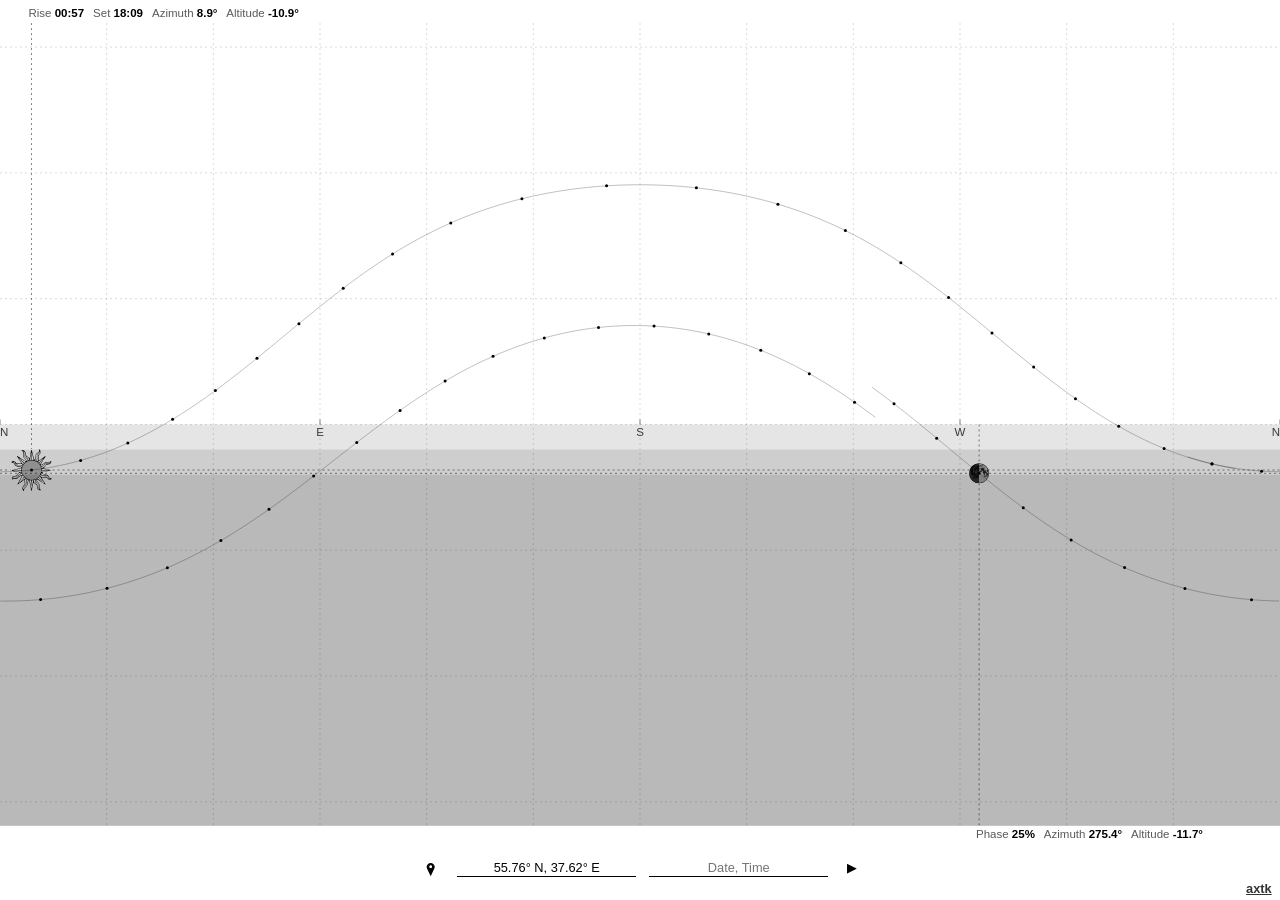
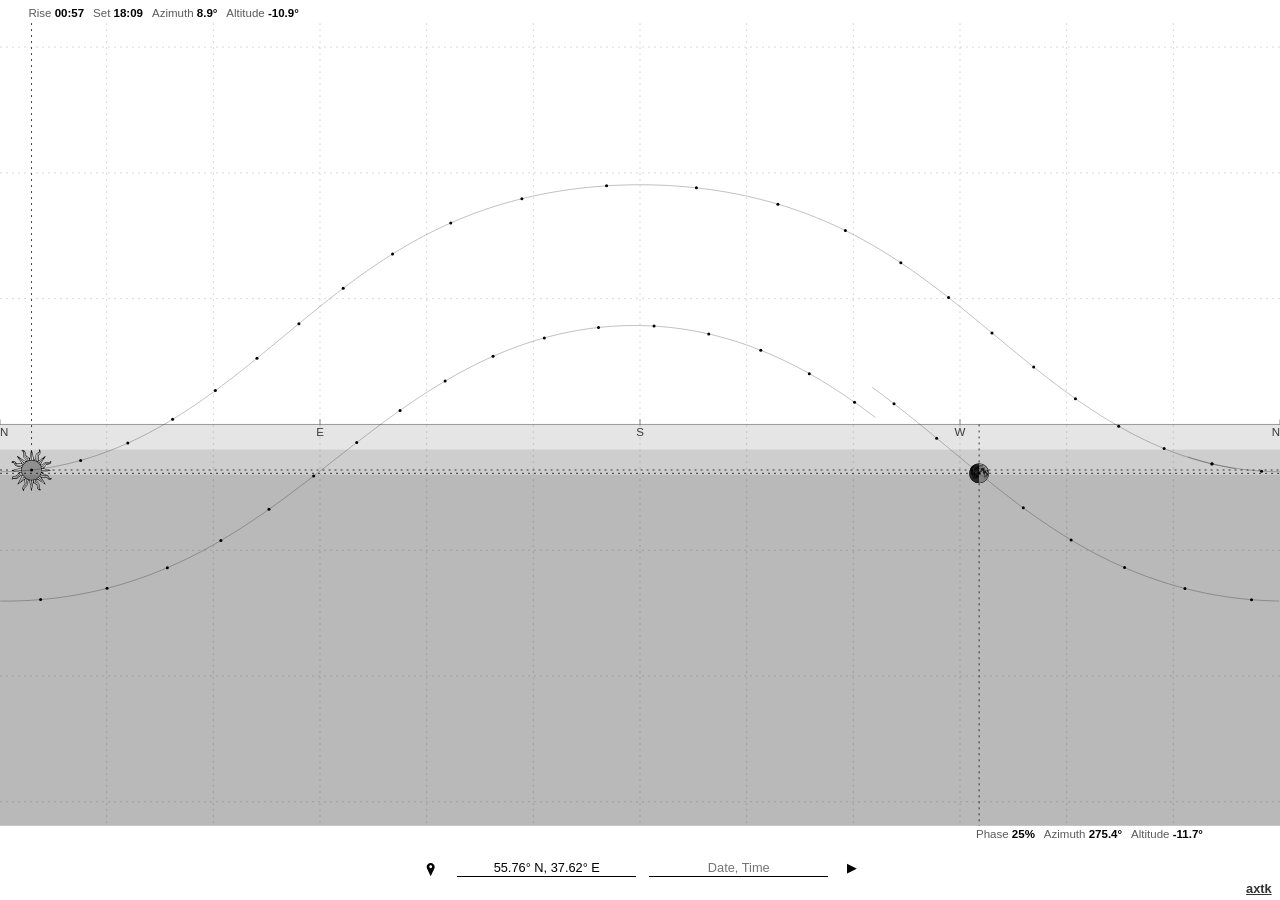
Before and after one commit to axtk/axtk.github.io, a Jekyll site: the page daylight.html, which Jekyll copies as it is, in a window 1280 px wide. Built offline with Jekyll 4.4.1, drawn with Linux system fonts in a browser that asks for light colours.

Commit message:
update daylight styles

```diff
--- a/assets/daylight/index.css
+++ b/assets/daylight/index.css
@@ -83,16 +83,20 @@
 }
 #screen .marker-lines line {
     stroke: currentColor;
-    stroke-width: .5;
-    stroke-dasharray: 2 3;
+    stroke-width: .75;
+    stroke-dasharray: 2 4;
     fill: none;
 }
 #screen .grid line {
     stroke: currentColor;
     stroke-width: .5;
-    stroke-dasharray: 2 3;
+    stroke-dasharray: 2 4;
     stroke-opacity: .3;
     fill: none;
+}
+#screen .grid line[data-alt="0"] {
+    stroke-dasharray: none;
+    stroke-opacity: .75;
 }
 #screen .hidden {
     display: none;
--- a/src/daylight/renderGrid.ts
+++ b/src/daylight/renderGrid.ts
@@ -22,6 +22,7 @@
         line.setAttribute('y1', String(y));
         line.setAttribute('x2', String(width));
         line.setAttribute('y2', String(y));
+        line.setAttribute('data-alt', String(h));
     }
 
     for (let az = 30; az < 360; az += 30) {
```
Also changed, not shown: assets/0/daylight/index.js.
